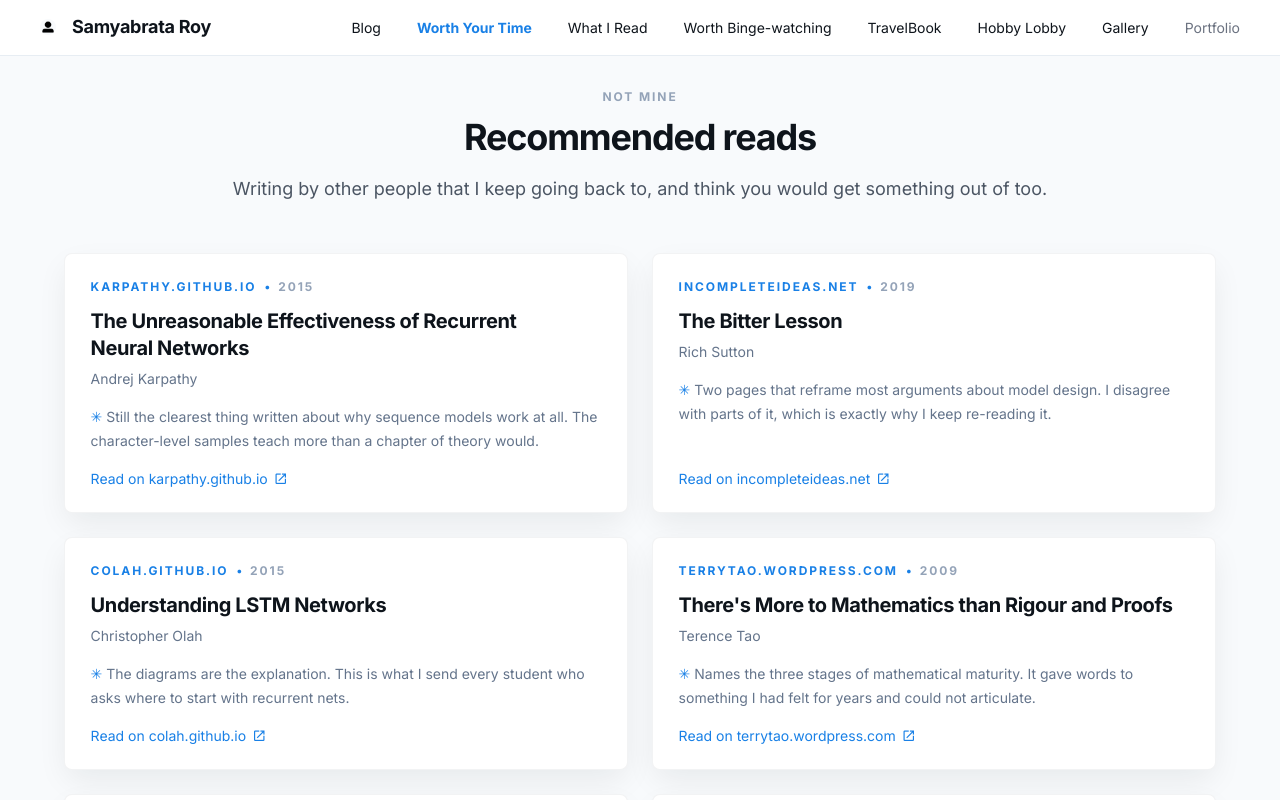
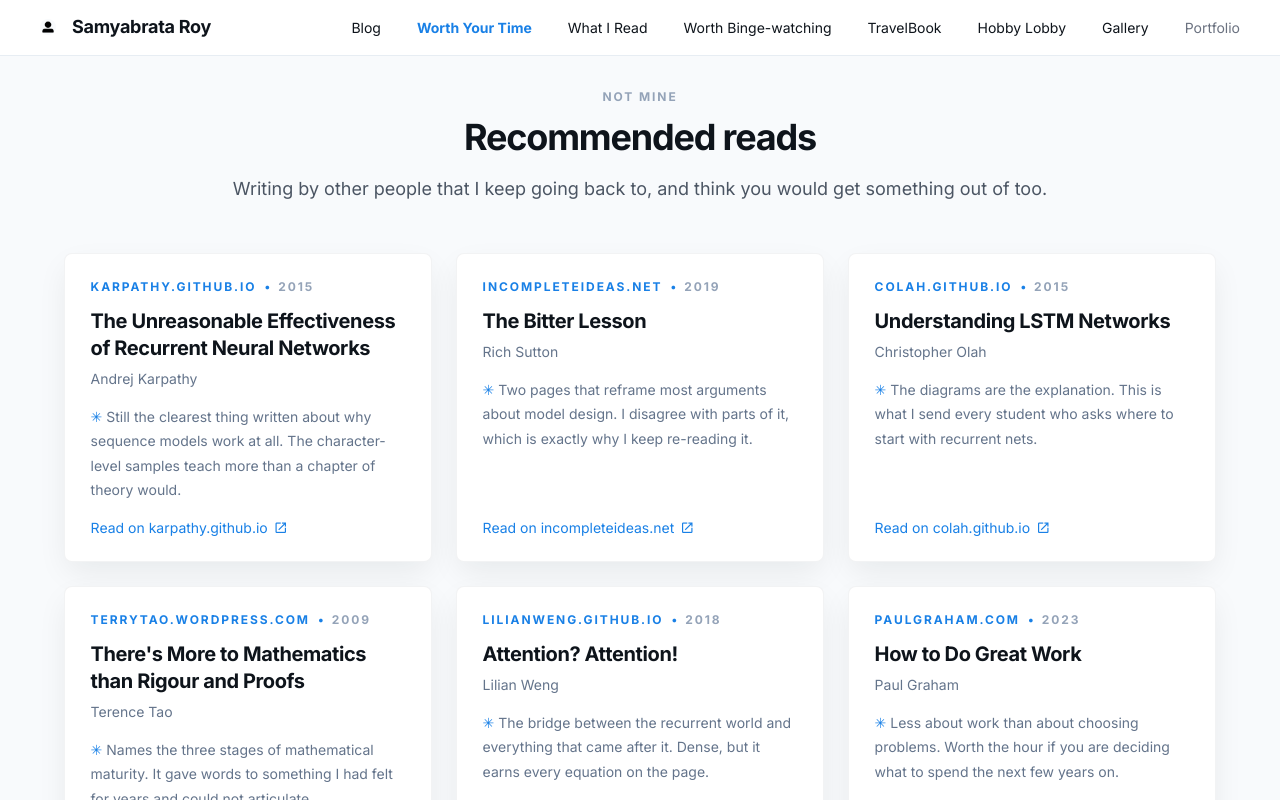
Before and after one commit to samyaroy/FolioForge-vue-portfolio-website, a React (Vite) app in the folder blogs/: page /recommended in a window 1280 px wide. Shown: the top 800 px of the page. Built offline with nearby package versions, Linux system fonts and the light colour scheme.

Commit message:
feat: update grid layout for recommended items to improve responsiveness

```diff
--- a/blogs/src/views/Recommended/index.tsx
+++ b/blogs/src/views/Recommended/index.tsx
@@ -34,7 +34,7 @@
         <p className={EMPTY_TEXT_CLASS}>{RECOMMENDED_SECTION.emptyLabel}</p>
       ) : (
         <>
-          <div className="mx-auto grid max-w-6xl grid-cols-1 gap-6 md:grid-cols-2">
+          <div className="mx-auto grid max-w-6xl grid-cols-1 gap-6 sm:grid-cols-2 lg:grid-cols-3">
             {RECOMMENDED.map((item) => (
               <RecommendedCard key={item.id} item={item} />
             ))}
```
